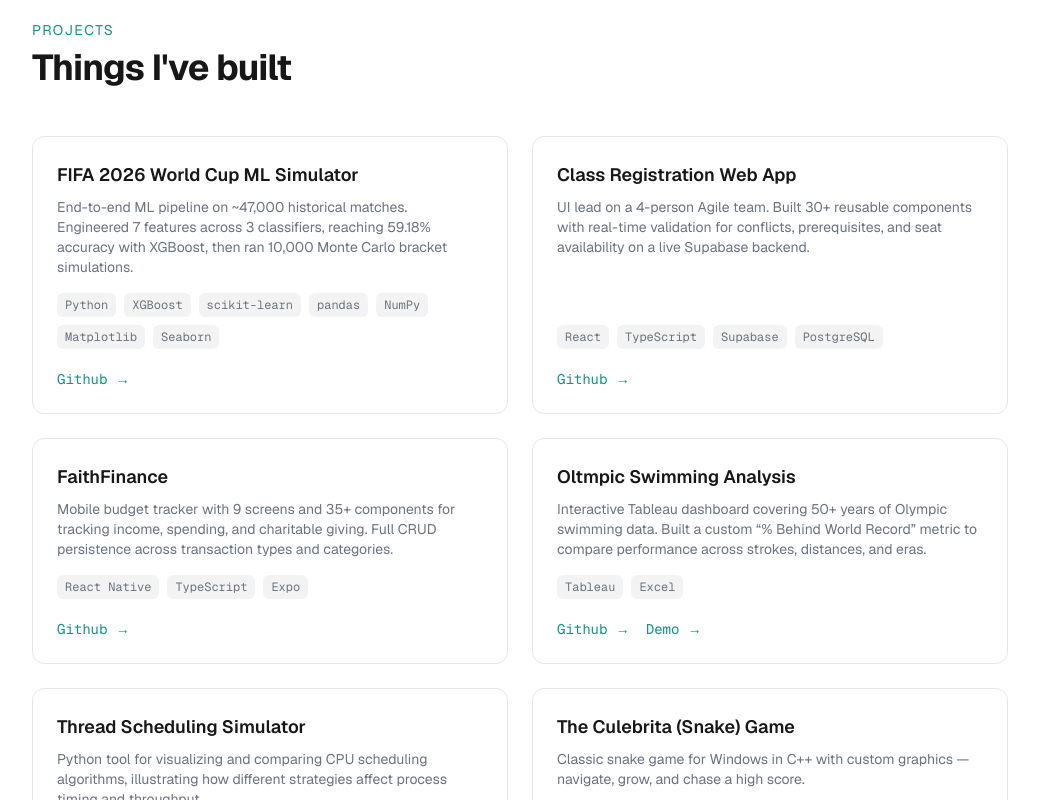
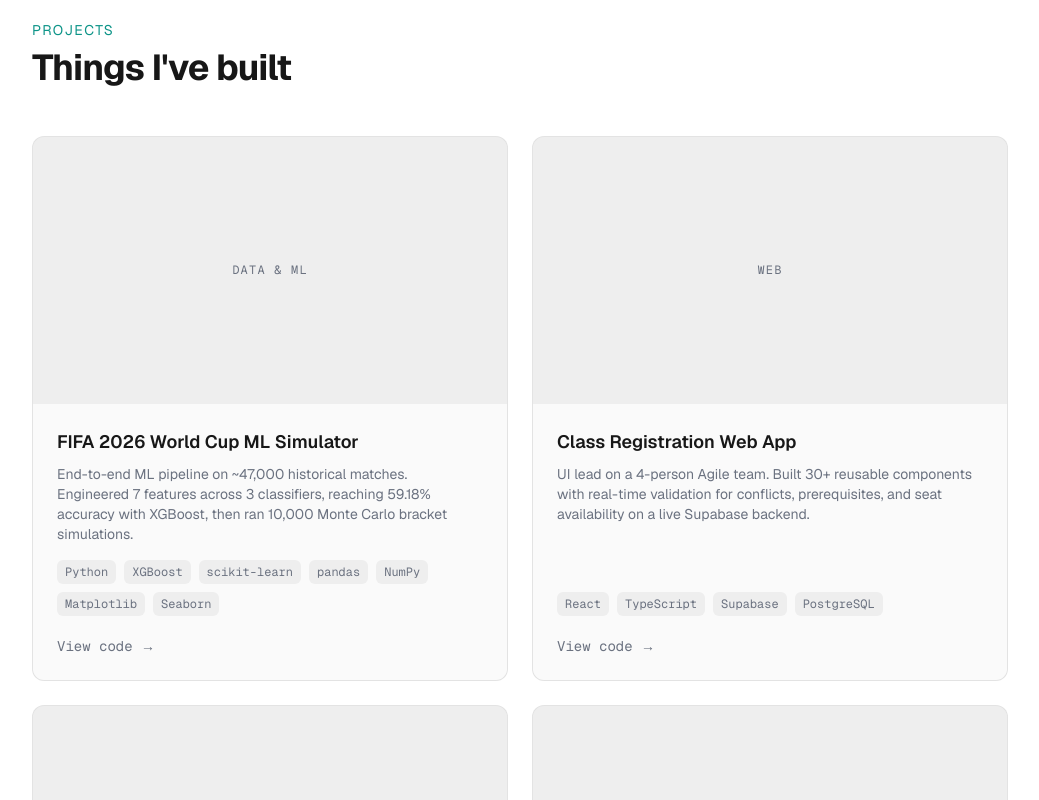
Before and after one commit to Alejandromarchesini12/portfolio-website, a Next.js app: page / in a window 1280 px wide. Shown: the part 640-1440 px from the top of the page, without its empty margins (120-1159 px from the left). Built offline with nearby package versions, Linux system fonts and the light colour scheme.

Commit message:
Enhance projects cards

```diff
--- a/src/components/Projects.tsx
+++ b/src/components/Projects.tsx
@@ -1,5 +1,6 @@
 // this component is used to display the list of projects in the portfolio section of the website
 
+import Image from "next/image";
 import { projects } from "@/data/projects";
 
 export default function Projects() {
@@ -16,12 +17,38 @@ export default function Projects() {
                 {projects.map((project) => (
                     <article
                     key={project.title}
-                    className="flex flex-col rounded-xl border border-foreground/10 p-6 transition hover:border-foreground/25"
+                    className="group relative flex flex-col overflow-hidden rounded-xl border border-foreground/10 bg-foreground/[0.02] transition duration-300 hover:-translate-y-1 hover:border-accent/40 hover:shadow-xl hover:shadow-accent/10"
                     >
+                        {/* Displaying the project image or category if no image is provided */}
+                        <div className="relative aspect-video overflow-hidden bg-foreground/5">
+                            {project.image ? (
+                                <Image
+                                src={project.image}
+                                alt={project.title}
+                                fill
+                                sizes="(max-with: 640px) 100vw, 50vw"
+                                className="object-cover transition duration-500 group-hover: scale-105"
+                            />
+                            ) : (
+                                <div className="flex h-full items-center justify-center">
+                                    <span className="font-mono text-xs uppercase tracking-widest text-muted">
+                                        {project.category}
+                                    </span>
+                                </div>
+                            )}
+                        </div>
+
                         {/* Displaying the project title */}
-                        <h3 className="text-lg font-semibold">{project.title}</h3>
+                        <div className="flex flex-1 flex-col p-6">
+                            <h3 className="text-lg font-semibold transition group-hover:text-accent">
+                                <a href={project.github} target="_blank" rel="noopener noreferrer" className="after:absolute after:inset-0">
+                                    {project.title}
+                                </a>
+                            </h3>
+
                             {/* Displaying the project description */}
                             <p className="mt-2 flex-1 text-sm text-muted">{project.description}</p>
+
                             {/* Displaying the project tech stack */}
                             <ul className="mt-4 flex flex-wrap gap-2">
                                 {project.tech.map((tech) => (
@@ -34,25 +61,21 @@ export default function Projects() {
                                     ))}
                             </ul>
                             {/* Displaying the project links (GitHub and Demo) */}
-                        <div className="mt-5 flex gap-4 font-mono text-sm">
-                            <a
-                            href={project.github}
-                            target="_blank"
-                            rel="noopener noreferrer"
-                            className="text-accent hover:underline"
-                        >
-                            Github →
-                        </a>
+                            <div className="mt-5 flex items-center gap-4 font-mono text-sm">
+                                <span className="text-muted transition group-hover:text-accent">
+                                    View code →
+                                </span>
                                 {project.demo && (
                                     <a
                                     href={project.demo}
                                     target="_blank"
                                     rel="noopener noreferrer"
-                            className="text-accent hover:underline"
+                                    className="relative z-10 text-accent hover:underline"
                                     >
                                         Demo →
                                     </a>
                                 )}
+                            </div>
                         </div>
                     </article>
                 ))}
--- a/src/data/projects.ts
+++ b/src/data/projects.ts
@@ -7,6 +7,7 @@ export type Project = {
     tech: string[];
     github: string;
     demo?: string; // STRING because it can be a link to a video, webssite, etc.
+    image?: string; // e.g. "/images/project-image.png" (optional)
 };
 
 // ------------- ADD HERE ALL THE PROJECTS DATA INTO VARIABLES ---------------
```
Lines whose indentation alone changed are shown as unchanged.
